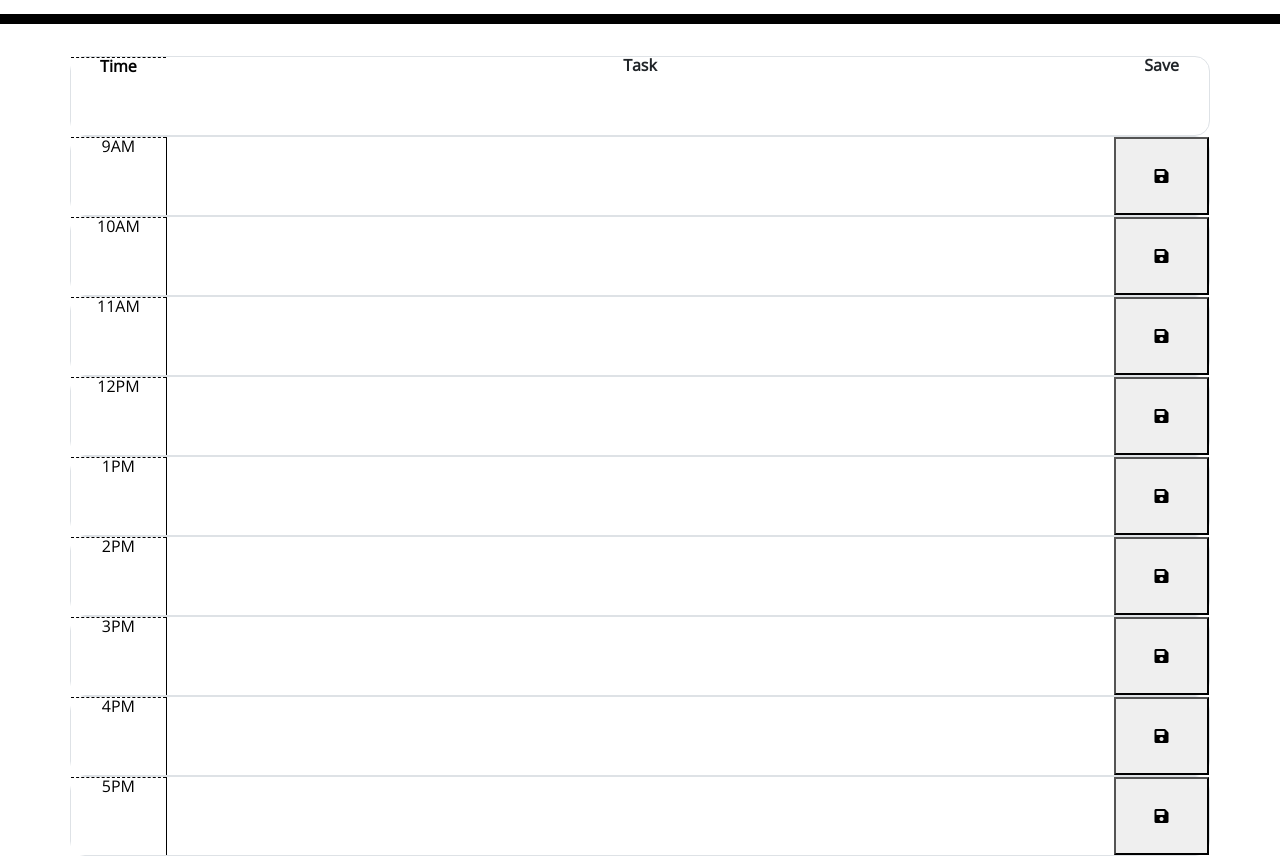
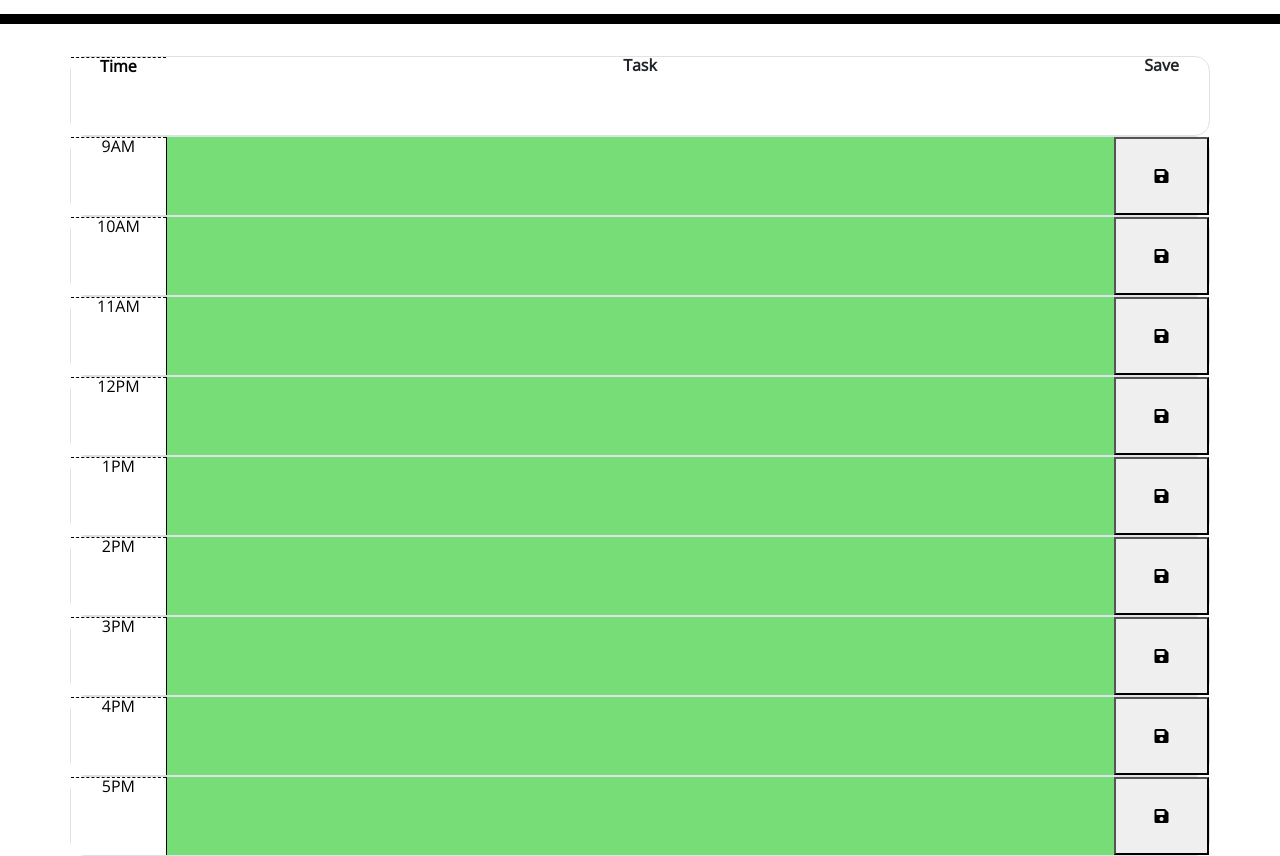
Before and after one commit to ArshleenKNagpal/work-day-scheduler, a plain HTML site: page index.html in a window 1280 px wide. Shown: the part 280-1136 px from the top of the page. Drawn offline with nearby package versions, Linux system fonts and the light colour scheme.

Commit message:
highlighted

```diff
--- a/index.html
+++ b/index.html
@@ -41,55 +41,55 @@
 
 <div id="hour9am" class="row border time-block">
           <div class="col-1 hour">9AM</div>
-          <textarea class="col-10 description tester"></textarea>
+          <textarea id ="09" class="col-10 description tester"></textarea>
           <button class="col-1 fas fa-save"></button>
 </div>
 
 <div id="hour10am" class="row border time-block">
   <div class="col-1 hour">10AM</div>
-  <textarea class="col-10 description"></textarea>
+  <textarea id ="10" class="col-10 description"></textarea>
   <button class="col-1 fas fa-save"></button>
 </div>
 
 <div id="hour11am" class="row border time-block">
   <div class="col-1 hour">11AM</div>
-  <textarea class="col-10 description"></textarea>
+  <textarea id ="11" class="col-10 description"></textarea>
   <button class="col-1 fas fa-save"></button>
 </div>
 
 <div id="hour12pm" class="row border time-block">
   <div class="col-1 hour">12PM</div>
-  <textarea class="col-10 description"></textarea>
+  <textarea id ="12" class="col-10 description"></textarea>
   <button class="col-1 fas fa-save"></button>
 </div>
 
 <div id="hour1pm" class="row border time-block">
   <div class="col-1 hour">1PM</div>
-  <textarea class="col-10 description"></textarea>
+  <textarea id ="13" class="col-10 description"></textarea>
   <button class="col-1 fas fa-save"></button>
 </div>
 
 <div id="hour2pm" class="row border time-block">
   <div class="col-1 hour">2PM</div>
-  <textarea class="col-10 description"></textarea>
+  <textarea id ="14" class="col-10 description"></textarea>
   <button class="col-1 fas fa-save"></button>
 </div>
 
 <div id="hour3pm" class="row border time-block">
   <div class="col-1 hour">3PM</div>
-  <textarea class="col-10 description"></textarea>
+  <textarea id ="15" class="col-10 description"></textarea>
   <button class="col-1 fas fa-save"></button>
 </div>
 
 <div id="hour4pm" class="row border time-block">
   <div class="col-1 hour">4PM</div>
-  <textarea class="col-10 description"></textarea>
+  <textarea id ="16" class="col-10 description"></textarea>
   <button class="col-1 fas fa-save"></button>
 </div>
 
 <div id="hour5pm" class="row border time-block">
   <div class="col-1 hour">5PM</div>
-  <textarea class="col-10 description"></textarea>
+  <textarea id ="17" class="col-10 description"></textarea>
   <button class="col-1 fas fa-save"></button>
 </div>
 
--- a/script.js
+++ b/script.js
@@ -1,17 +1,15 @@
 let currentDay = $('#currentDay');
-// let container = $('.container');
 let saveButtonEl = $('.col-1.fas.fa-save');
 let textArea = $('.textarea');
 
 
 function todaysDate() {
-let today = moment().format('dddd MMMM Do');
-currentDay.text(today);
+    let today = moment().format('dddd MMMM Do');
+    currentDay.text(today);
 }
 
 
-saveButtonEl.on('click',function(){
-
+saveButtonEl.on('click', function () {
     let text = $(this).siblings("textarea").val();
     let time = $(this).siblings("div").text();
 
@@ -24,26 +22,21 @@ saveButtonEl.on('click',function(){
     // let userInput = JSON.parse(localStorage.getItem(time, text))
 
     console.log("thank you, your " + text + " has been saved");
-
 })
 
-    // saveButtonEl.html = "thank you, your " + localStorage.getItem("text");
 
-    // ----------------------------------------------------------------------------------------
+// HIGHLIGHTING ROW BASED ON TIMES
 
-    //Change textarea background color based on time
 let checkTime = function () {
 
     //Get Current time
     let currentTime = moment().format('hh');
 
-    //get all elements with class "taskarea"
-    // let timeBlockElements = textArea;
-    let time = $(this).siblings("div").text();
 
+    let time = $(".description");
 
     //loop through taskarea classes
-    for (let i = 0 ; i < time.length ; i++) {
+    for (let i = 0; i < time.length; i++) {
 
         //Get element i's ID as a string
         let elementID = $(time[i].id);
@@ -66,8 +59,7 @@ let checkTime = function () {
     }
 }
 
-
+todaysDate()
+checkTime()
 console.log(moment().format('hh'))
-
-
-todaysDate()
+console.log($(this).siblings("div").text())
```
